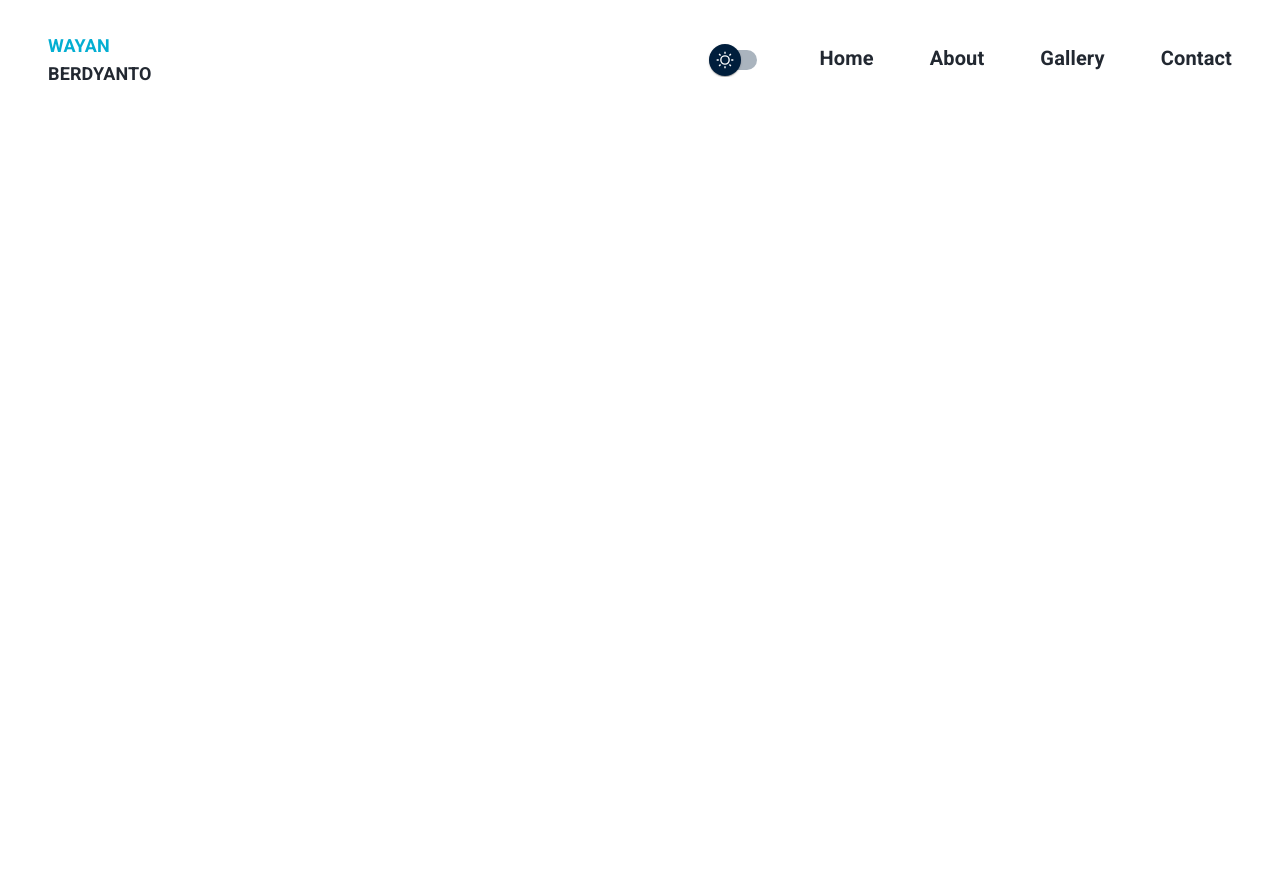
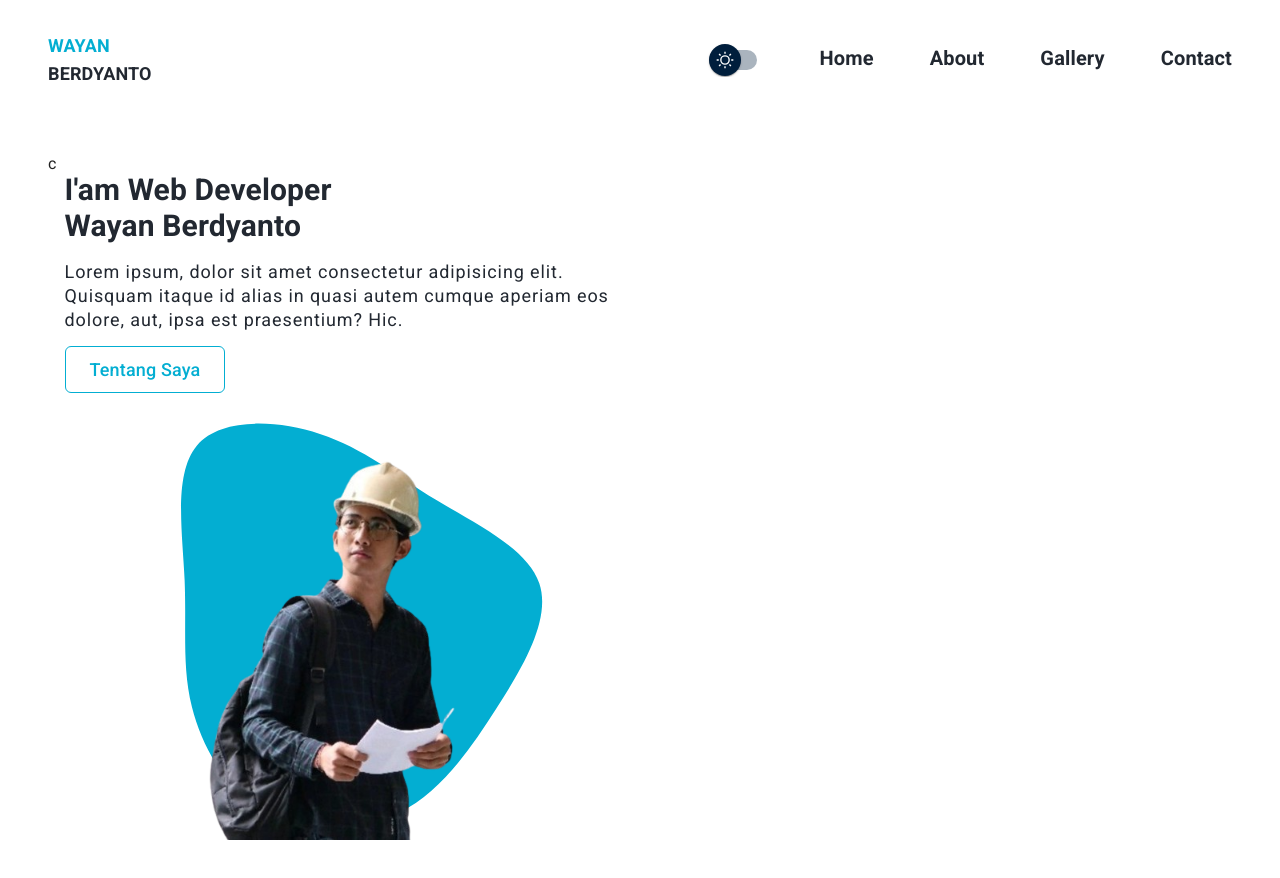
Before and after one commit to WayanBerdyanto/portofolio, a React (Create React App) app: page / in a window 1280 px wide. Shown: the top 878 px of the page. Before the commit the page ends 800 px from the top, so only its background shows below. Built offline with nearby package versions, Linux system fonts and the light colour scheme.

Commit message:
Make HeroSection in Home

```diff
--- a/src/App.js
+++ b/src/App.js
@@ -1,10 +1,12 @@
 import "./App.css";
 import Header from "./components/Header/Header";
+import Home from "./components/Home/Home";
 
 function App() {
   return (
     <>
       <Header />
+      <Home />
     </>
   );
 }
--- a/src/components/Header/Header.jsx
+++ b/src/components/Header/Header.jsx
@@ -31,6 +31,7 @@ function Header() {
                 </nav>
             </header>
 
+            {/* Start Responsive Mobile */}
             <div className={`fixed top-0 right-0 h-full bg-primary w-1/2 p-5 rounded-l-lg z-40 transition-transform transform md:hidden text-xl ps-8 ${toggleNavbar ? '-translate-x-0' : 'translate-x-full'}`}>
                 <MaterialUISwitch onChange={toggleColorMode}  />
                 <a className="text-light mt-8 mb-7 block duration-500 hover:text-secondary" href="">Home</a>
@@ -38,6 +39,7 @@ function Header() {
                 <a className="text-light mb-7 block duration-500 hover:text-secondary" href="">Gallery</a>
                 <a className="text-light mb-7 block duration-500 hover:text-secondary" href="">Contact</a>
             </div>
+            {/* End Responsive Mobile */}
         </>
     );
 }
--- a/src/components/Home/Home.jsx
+++ b/src/components/Home/Home.jsx
@@ -0,0 +1,34 @@
+import MySelf from '../../images/profile/MySelf.png';
+function Home() {
+    return (
+        <section id="home" className="py-8 px-12">
+            <div className="container">
+                <div className="flex flex-wrap">
+                    {/* Start Cta Profile */}c
+                    <div className="w-full self-center lg:w-1/2 px-2 py-5">
+                        <h1 className="text-3xl font-semibold text-dark dark:text-light">I'am Web Developer</h1>
+                        <h3 className="text-3xl font-semibold text-dark dark:text-light">Wayan Berdyanto</h3>
+                        <p className="mt-4 mb-6 leading-6 font-normal tracking-wider text-dark text-lg dark:text-light">Lorem ipsum, dolor sit amet consectetur adipisicing elit. Quisquam itaque id alias in quasi autem cumque aperiam eos dolore, aut, ipsa est praesentium? Hic.</p>
+                        <a href="" className="mt-4 border-[1px] rounded-md   border-primary text-primary font-medium px-6 py-3 text-lg duration-500 hover:bg-primary hover:text-light">Tentang Saya</a>
+                    </div>
+                    {/* End Cta Profile */}
+                    {/* Start Blob Maker Image */}
+                    <div className="w-full self-center lg:w-1/2 px-5">
+                        <div className="relative lg:mt-9 lg:-right-20">
+                            <img src={MySelf} alt="Gambar Error" height={350} width={400} className="max-w-full mex-auto" />
+                            <span className="absolute -bottom-14 lg:-bottom-0 -z-10 left-1/2 lg:left-1/3 -translate-x-1/2 md:scale-125">
+                                <svg height={450} width={450} viewBox="0 0 200 200" xmlns="http://www.w3.org/2000/svg">
+                                    <path fill="#03AED2" d="M37.1,-40.9C51.7,-32,69.5,-23.7,73.7,-11.3C77.9,1.1,68.5,17.6,58.6,33C48.7,48.5,38.5,63,23.9,70.3C9.3,77.6,-9.5,77.8,-23.4,70.2C-37.3,62.6,-46.2,47.2,-49.8,32.7C-53.4,18.3,-51.7,4.7,-52.4,-12.4C-53.2,-29.5,-56.4,-50.3,-48,-60.3C-39.7,-70.2,-19.9,-69.5,-4.3,-64.4C11.3,-59.3,22.5,-49.8,37.1,-40.9Z" transform="translate(100 100)" />
+                                </svg>
+                            </span>
+                        </div>
+                    </div>
+                    {/* Start Blob Maker Image */}
+                </div>
+            </div>
+
+        </section>
+    );
+}
+
+export default Home;
```
Also changed, not shown: src/images/profile/MySelf.png (added).
